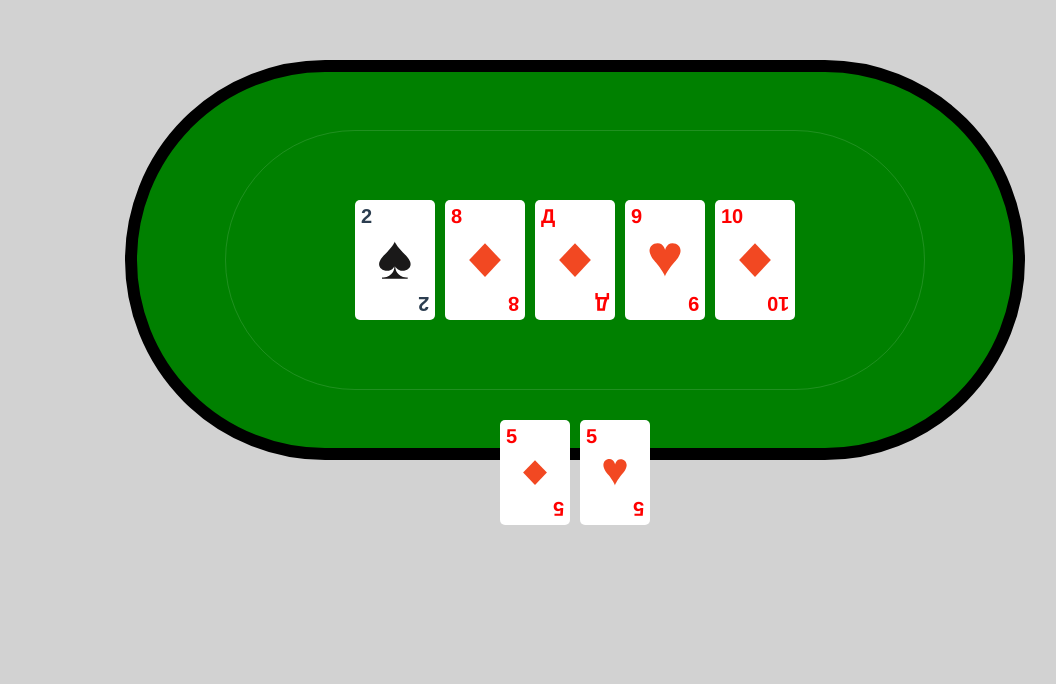
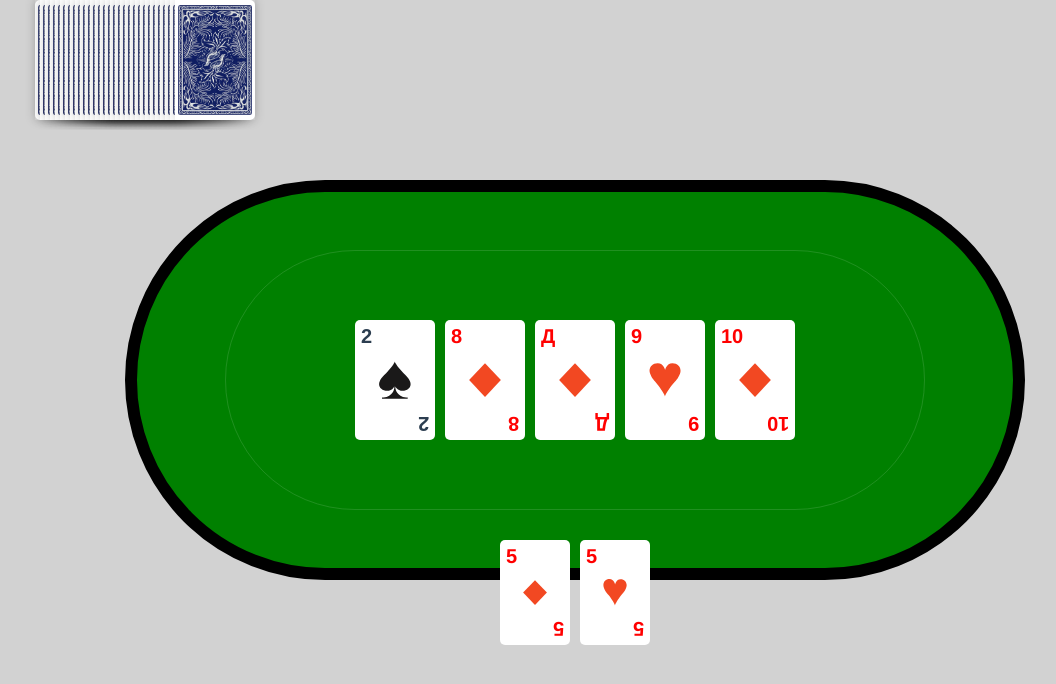
Before and after one commit to liakhim/holdem37, a Vue app: page / in a window 1280 px wide. Shown: the top 684 px of the page, without its empty margins (65-1121 px from the left). Built offline with nearby package versions, Linux system fonts and the light colour scheme.

Commit message:
add flipped card deck

```diff
--- /dev/null
+++ b/src/components/FlippedCard.vue
@@ -0,0 +1,25 @@
+<template>
+    <div class="flipped-card">
+        <div class="flipped-card-border">
+            <img src="../assets/shirt.png" alt="">
+        </div>
+    </div>
+</template>
+<style lang="scss">
+    .flipped-card {
+        width: 80px;
+        height: 120px;
+        box-shadow: 0 0 10px #00000030;
+        &-border {
+            height: 100%;
+            border: 5px solid #fff;
+            border-radius: 5px;
+            display: flex;
+            flex-direction: column;
+            align-items: center;
+            img {
+                height: 100%;
+            }
+        }
+    }
+</style>
--- a/src/components/GameTable.vue
+++ b/src/components/GameTable.vue
@@ -1,4 +1,35 @@
 <template>
+    <div class="deck d-flex" style="margin-left: 100px">
+        <FlippedCard/>
+        <FlippedCard style="margin-left: -75px"/>
+        <FlippedCard style="margin-left: -75px"/>
+        <FlippedCard style="margin-left: -75px"/>
+        <FlippedCard style="margin-left: -75px"/>
+        <FlippedCard style="margin-left: -75px"/>
+        <FlippedCard style="margin-left: -75px"/>
+        <FlippedCard style="margin-left: -75px"/>
+        <FlippedCard style="margin-left: -75px"/>
+        <FlippedCard style="margin-left: -75px"/>
+        <FlippedCard style="margin-left: -75px"/>
+        <FlippedCard style="margin-left: -75px"/>
+        <FlippedCard style="margin-left: -75px"/>
+        <FlippedCard style="margin-left: -75px"/>
+        <FlippedCard style="margin-left: -75px"/>
+        <FlippedCard style="margin-left: -75px"/>
+        <FlippedCard style="margin-left: -75px"/>
+        <FlippedCard style="margin-left: -75px"/>
+        <FlippedCard style="margin-left: -75px"/>
+        <FlippedCard style="margin-left: -75px"/>
+        <FlippedCard style="margin-left: -75px"/>
+        <FlippedCard style="margin-left: -75px"/>
+        <FlippedCard style="margin-left: -75px"/>
+        <FlippedCard style="margin-left: -75px"/>
+        <FlippedCard style="margin-left: -75px"/>
+        <FlippedCard style="margin-left: -75px"/>
+        <FlippedCard style="margin-left: -75px"/>
+        <FlippedCard style="margin-left: -75px"/>
+        <FlippedCard style="margin-left: -75px"/>
+    </div>
     <div class="game-table">
         <div class="game-table-frame">
             <div class="cards">
@@ -24,9 +55,10 @@
     import { ref } from 'vue'
     import { mapActions, mapGetters, mapMutations } from 'vuex'
     import CardItem from '@/components/CardItem.vue'
+    import FlippedCard from '@/components/FlippedCard.vue'
     export default {
         name: 'Home',
-        components: { CardItem },
+        components: { CardItem, FlippedCard },
         setup () {
             const activeCards = ref([
                 { suit: 0, value: 2, location: 'inDeck', highlighted: true },
```
Also changed, not shown: src/assets/shirt.png (added).
